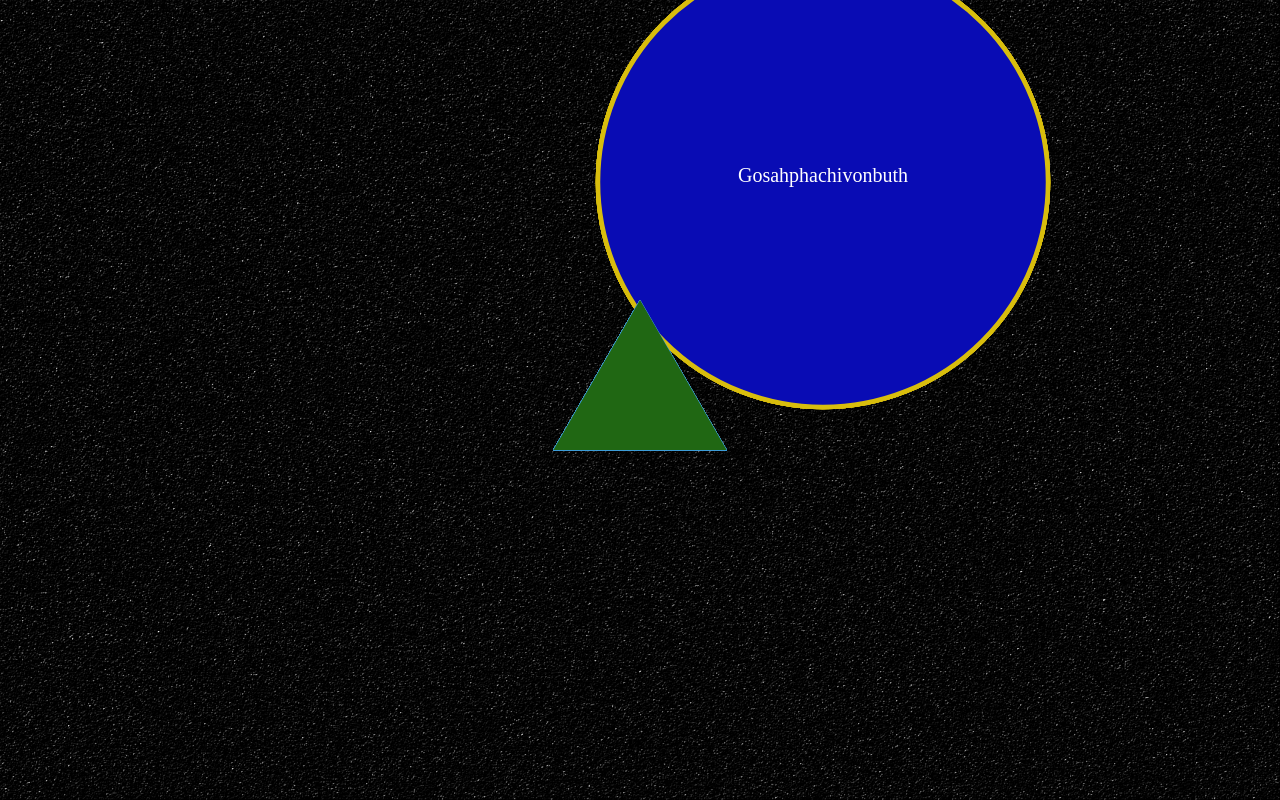
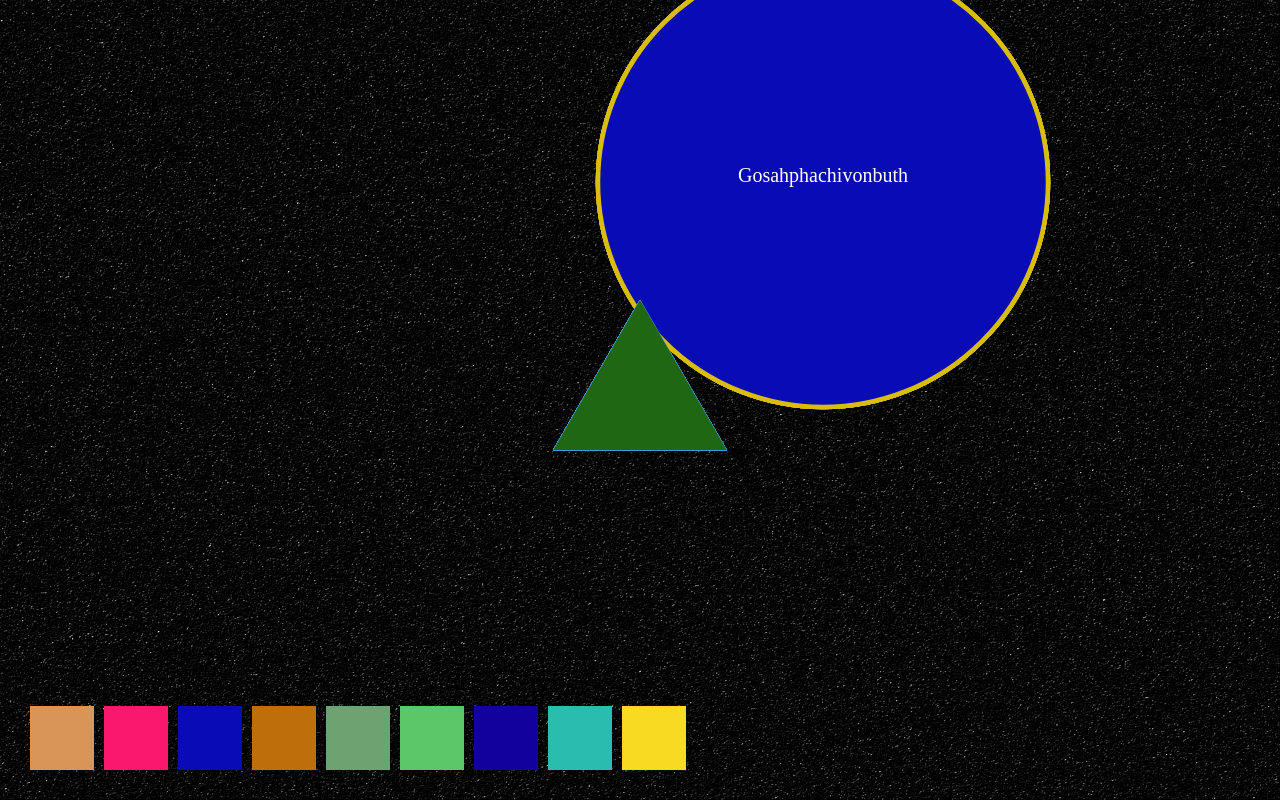
Before and after one commit to abelhabel/get-lost, a plain HTML site: page index.html in a window 1280 px wide. Drawn offline with Linux system fonts and the light colour scheme.

Commit message:
added basic ui icons for minerals, added ui canvas and ui rendering, added mouse events for canvas shapes

```diff
--- a/events.js
+++ b/events.js
@@ -1,6 +1,7 @@
 
 window.addEventListener('keydown', keyDown, false);
 window.addEventListener('keyup', keyUp, false);
+window.addEventListener('mousemove', uiMouseMove, false);
 var input = {
   up: 87,
   down: 83,
@@ -11,6 +12,10 @@ function keyUp(e) {
 
 }
 function keyDown(e) {
+
+  if(e.keyCode == input.left || e.keyCode == input.right || e.keyCode == input.up || e.keyCode == input.down) {
+    if(!player.drainFuel())
+      return;
 
     if(e.keyCode == input.left)
       player.vx -= player.speed;
@@ -24,3 +29,25 @@ function keyDown(e) {
     if(e.keyCode == input.down)
       player.vy += player.speed;
   }
+}
+
+function uiMouseMove(e) {
+  var arr = go.ui.minerals;
+
+  // mouse over
+  arr.forEach(function(element){
+    if(element.mouseObject && isPointInObject(e.x, e.y, element)) {
+      element.mouseObject.mouseOver = true;
+      console.log("over");
+    }
+  });
+
+  // mouse out
+  arr.forEach(function(element){
+    if(element.mouseObject && !isPointInObject(e.x, e.y, element) && element.mouseObject.mouseOver) {
+      element.mouseObject.mouseOver = false;
+      console.log("out");
+    }
+  });
+
+}
--- a/index.html
+++ b/index.html
@@ -7,6 +7,7 @@
 <body>
 <canvas id="background"></canvas>
 <canvas id="ships"></canvas>
+<canvas id="ui"></canvas>
 </body>
 <script src="helpers.js"></script>
 <script src="minerals.js"></script>
@@ -17,9 +18,13 @@
 <script src="objects/workspace.js"></script>
 <script src="objects/planet.js"></script>
 <script src="objects/polygon.js"></script>
+<script src="objects/square.js"></script>
 <script src="objects/blackhole.js"></script>
 <script src="objects/star.js"></script>
 <script src="objects/background.js"></script>
+<script src="ui/ui.js"></script>
+<script src="ui/mousearea.js"></script>
+<script src="ui/icon.js"></script>
 <script src="objects/global.js"></script>
 <script src="render.js"></script>
 <script src="events.js"></script>
--- a/init.js
+++ b/init.js
@@ -27,5 +27,24 @@ player.checkCollision = true;
 go.workspace.addToGrid(player);
 go.backgroundImage = new Background();
 
+// ui
+var step = 0;
+var padding = 10;
+var margin = 30;
+Object.keys(minerals).forEach(function(key) {
+  var w = 64;
+  var h = 64;
+  var x = margin + (w * step) + step * padding;
+  var y = go.uiScreen.height - margin - h;
+  go.ui.minerals.push(
+    new Icon(minerals[key].color,
+        minerals[key].name,
+        player.minerals[key],
+        x, y, w, h));
+  step += 1;
+});
+
+
+
 go.collisionTimer = setInterval(collisionLoop, 10);
 draw();
--- a/minerals.js
+++ b/minerals.js
@@ -20,7 +20,7 @@ function generateMineral() {
       damage: 1,
       maxSpeed: 10,
       acceleration: 0.8,
-      fuelEfficiency: 1, //factor
+      engineEfficiency: 1, //factor
       miningSpeed: 1, //factor
       miningAmount: 1 //factor
     },
@@ -32,7 +32,7 @@ function generateMineral() {
       damage: 3,
       maxSpeed: 15,
       acceleration: 0.6,
-      fuelEfficiency: 1.4, //factor
+      engineEfficiency: 1.4, //factor
       miningSpeed: 1, //factor
       miningAmount: 1 //factor
     },
@@ -44,7 +44,7 @@ function generateMineral() {
       damage: 0.5,
       maxSpeed: 7,
       acceleration: 1.3,
-      fuelEfficiency: 1, //factor
+      engineEfficiency: 1, //factor
       miningSpeed: 1, //factor
       miningAmount: 1 //factor
     },
@@ -54,9 +54,9 @@ function generateMineral() {
       projectileSpeed: 7,
       reloadSpeed: 100,
       damage: 0.5,
-      maxSpeed: 7,
-      acceleration: 1.3,
-      fuelEfficiency: 1, //factor
+      maxSpeed: 1,
+      acceleration: 1,
+      engineEfficiency: 1, //factor
       miningSpeed: 1, //factor
       miningAmount: 1 //factor
     },
@@ -68,7 +68,7 @@ function generateMineral() {
       damage: 0.5,
       maxSpeed: 7,
       acceleration: 1.3,
-      fuelEfficiency: 1, //factor
+      engineEfficiency: 1, //factor
       miningSpeed: 1, //factor
       miningAmount: 1 //factor
     },
@@ -80,7 +80,7 @@ function generateMineral() {
       damage: 0.5,
       maxSpeed: 7,
       acceleration: 1.3,
-      fuelEfficiency: 1, //factor
+      engineEfficiency: 1, //factor
       miningSpeed: 1, //factor
       miningAmount: 1 //factor
     },
@@ -92,7 +92,7 @@ function generateMineral() {
       damage: 0.5,
       maxSpeed: 7,
       acceleration: 1.3,
-      fuelEfficiency: 1, //factor
+      engineEfficiency: 1, //factor
       miningSpeed: 1, //factor
       miningAmount: 1 //factor
     },
@@ -104,7 +104,7 @@ function generateMineral() {
       damage: 0.5,
       maxSpeed: 7,
       acceleration: 1.3,
-      fuelEfficiency: 1, //factor
+      engineEfficiency: 1, //factor
       miningSpeed: 1, //factor
       miningAmount: 1 //factor
     },
@@ -116,7 +116,7 @@ function generateMineral() {
       damage: 0.5,
       maxSpeed: 7,
       acceleration: 1.3,
-      fuelEfficiency: 1, //factor
+      engineEfficiency: 1, //factor
       miningSpeed: 1, //factor
       miningAmount: 1 //factor
     }
@@ -147,3 +147,113 @@ function getMineralTemplate() {
     "Alpadium": 100
   };
 }
+var minerals = {
+  "Cermonophen": {
+    name: "Cermonophen",
+    color: "rgb(217,149,88)",
+    projectileSpeed: 5,
+    reloadSpeed: 200,
+    damage: 1,
+    maxSpeed: 10,
+    acceleration: 0.8,
+    engineEfficiency: 1, //factor
+    miningSpeed: 1, //factor
+    miningAmount: 1 //factor
+  },
+  "Koldium": {
+    name: "Koldium",
+    color: "rgb(249,24,107)",
+    projectileSpeed: 3,
+    reloadSpeed: 300,
+    damage: 3,
+    maxSpeed: 15,
+    acceleration: 0.6,
+    engineEfficiency: 1.4, //factor
+    miningSpeed: 1, //factor
+    miningAmount: 1 //factor
+  },
+  "Magtrium": {
+    name: "Magtrium",
+    color: "rgb(9,12,180)",
+    projectileSpeed: 7,
+    reloadSpeed: 100,
+    damage: 0.5,
+    maxSpeed: 7,
+    acceleration: 1.3,
+    engineEfficiency: 1, //factor
+    miningSpeed: 1, //factor
+    miningAmount: 1 //factor
+  },
+  "Bredide": {
+    name: "Bredide",
+    color: "rgb(190,110,10)",
+    projectileSpeed: 7,
+    reloadSpeed: 100,
+    damage: 0.5,
+    maxSpeed: 1,
+    acceleration: 1,
+    engineEfficiency: 1, //factor
+    miningSpeed: 1, //factor
+    miningAmount: 1 //factor
+  },
+  "Soltriphen": {
+    name: "Soltriphen",
+    color: "rgb(108,163,112)",
+    projectileSpeed: 7,
+    reloadSpeed: 100,
+    damage: 0.5,
+    maxSpeed: 7,
+    acceleration: 1.3,
+    engineEfficiency: 1, //factor
+    miningSpeed: 1, //factor
+    miningAmount: 1 //factor
+  },
+  "Oxapetaphen": {
+    name: "Oxapetaphen",
+    color: "rgb(91,199,104)",
+    projectileSpeed: 7,
+    reloadSpeed: 100,
+    damage: 0.5,
+    maxSpeed: 7,
+    acceleration: 1.3,
+    engineEfficiency: 1, //factor
+    miningSpeed: 1, //factor
+    miningAmount: 1 //factor
+  },
+  "Cerdinol": {
+    name: "Cerdinol",
+    color: "rgb(19,1,157)",
+    projectileSpeed: 7,
+    reloadSpeed: 100,
+    damage: 0.5,
+    maxSpeed: 7,
+    acceleration: 1.3,
+    engineEfficiency: 1, //factor
+    miningSpeed: 1, //factor
+    miningAmount: 1 //factor
+  },
+  "Palmonophen": {
+    name: "Palmonophen",
+    color: "rgb(42,189,175)",
+    projectileSpeed: 7,
+    reloadSpeed: 100,
+    damage: 0.5,
+    maxSpeed: 7,
+    acceleration: 1.3,
+    engineEfficiency: 1, //factor
+    miningSpeed: 1, //factor
+    miningAmount: 1 //factor
+  },
+  "Alpadium": {
+    name: "Alpadium",
+    color: "rgb(248,218,35)",
+    projectileSpeed: 7,
+    reloadSpeed: 100,
+    damage: 0.5,
+    maxSpeed: 7,
+    acceleration: 1.3,
+    engineEfficiency: 1, //factor
+    miningSpeed: 1, //factor
+    miningAmount: 1 //factor
+  }
+};
--- a/objects/gameobject.js
+++ b/objects/gameobject.js
@@ -20,12 +20,15 @@ function GameObject() {
   this.collisionMethods = "circle";
   this.lastCollidedWith = null;
 
+  this.engineFuel = "Cermonophen";
+  this.engineDrain = 0.1;
+
   this.projectileSpeed = 4;
   this.reloadSpeed = 100;
   this.damage = 0.5;
   this.maxSpeed = 7;
   this.acceleration = 1.3;
-  this.fuelEfficiency = 1;
+  this.engineEfficiency = 1;
   this.miningSpeed = 10; //seconds
   this.miningAmount = 10; //units of mineral per mining
 
@@ -117,5 +120,23 @@ function GameObject() {
       this.startMining(obj);
     }
   }
+
+  this.setEngineFuel = function(mineralName) {
+    this.engineFuel = mineralName;
+    console.log(minerals[mineralName]);
+    this.maxSpeed = minerals[mineralName].maxSpeed;
+    this.acceleration = minerals[mineralName].acceleration;
+    this.engineEfficiency = minerals[mineralName].engineEfficiency;
+  }
+
+  this.drainFuel = function() {
+    if(this.minerals[this.engineFuel] > 0) {
+      this.minerals[this.engineFuel] -= this.engineDrain;
+      console.log(this.minerals[this.engineFuel])
+      return true;
+    }else {
+      return false;
+    }
+  };
   this.setBoundingBox();
 }
--- a/objects/global.js
+++ b/objects/global.js
@@ -1,6 +1,8 @@
 var go = {
   workspace: new Workspace(),
+  ui: new UI(),
   screen: new Screen(window.innerWidth, window.innerHeight, document.getElementById('background')),
+  uiScreen: new Screen(window.innerWidth, window.innerHeight, document.getElementById('ui')),
   camera: new Camera(50000, 50000, window.innerWidth, window.innerHeight),
   shapes: [],
   translateXY: function(x, y) {
--- /dev/null
+++ b/objects/square.js
@@ -0,0 +1,6 @@
+function Square(x, y, w, h) {
+  this.posx = x;
+  this.poxy = y;
+  this.width = w || 64;
+  this.height = h || 64;
+}
--- a/render.js
+++ b/render.js
@@ -64,6 +64,24 @@ function draw() {
       ct.stroke();
     }
   });
-  // render the player last
 
+  // UI
+  ct = go.uiScreen.context;
+  ct.clearRect(0,0,go.uiScreen.width, go.uiScreen.height);
+  var step = 0;
+  var padding = 10;
+  var margin = 30;
+  go.ui.minerals.forEach(function(mineral) {
+
+    ct.fillStyle = mineral.fillStyle || "#FFFFFF";
+    ct.fillRect(mineral.xmin, mineral.ymin, mineral.width, mineral.height);
+
+    ct.fillStyle = go.ui.fontColor || "#FFFFFF";
+    ct.font = go.ui.smallFont + "px " + go.ui.fontFamily;
+    if(mineral.mouseObject.mouseOver) {
+      ct.fillText(mineral.name, mineral.xmin, mineral.ymin + mineral.height + go.ui.smallFont);
+      ct.fillText(player.minerals[mineral.name], mineral.xmin, mineral.ymin + mineral.height + go.ui.smallFont*2);
+    }
+    step += 1;
+  })
 }
--- /dev/null
+++ b/ui/icon.js
@@ -0,0 +1,14 @@
+function Icon(color, name, value, x, y, w, h) {
+  this.xmin = x;
+  this.ymin = y;
+  this.xmax = x + w;
+  this.ymax = y + h;
+  this.posx = x + w/2;
+  this.posy = y + h/2;
+  this.width = w;
+  this.height = h;
+  this.fillStyle = color;
+  this.name = name || "";
+  this.value = value || "";
+  this.mouseObject = new MouseArea(x, y, x + w, y + h);
+}
--- /dev/null
+++ b/ui/mousearea.js
@@ -0,0 +1,9 @@
+function MouseArea(xmin, ymin, xmax, ymax) {
+  this.xmin = xmin;
+  this.ymin = ymin;
+  this.xmax = xmax;
+  this.ymax = ymax;
+  this.mouseOver = false;
+  this.mouseDown = false;
+  this.mouseUp = false;
+}
--- /dev/null
+++ b/ui/ui.js
@@ -0,0 +1,8 @@
+function UI() {
+  this.fontFamily = "Verdana";
+  this.smallFont = 12;
+  this.mediumFont = 16;
+  this.largeFont = 22;
+  this.minerals = [];
+  this.fontColor = "#FFFFFF"
+}
```
Lines whose indentation alone changed are shown as unchanged.
